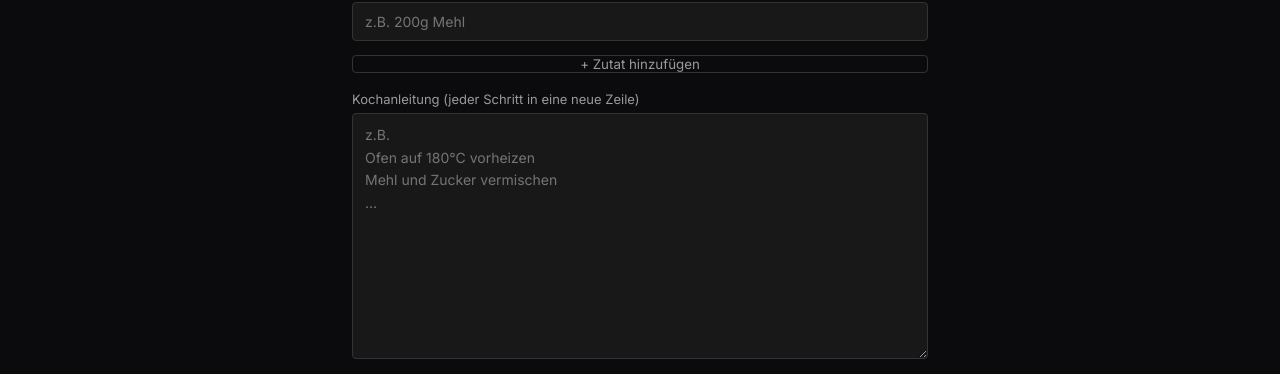
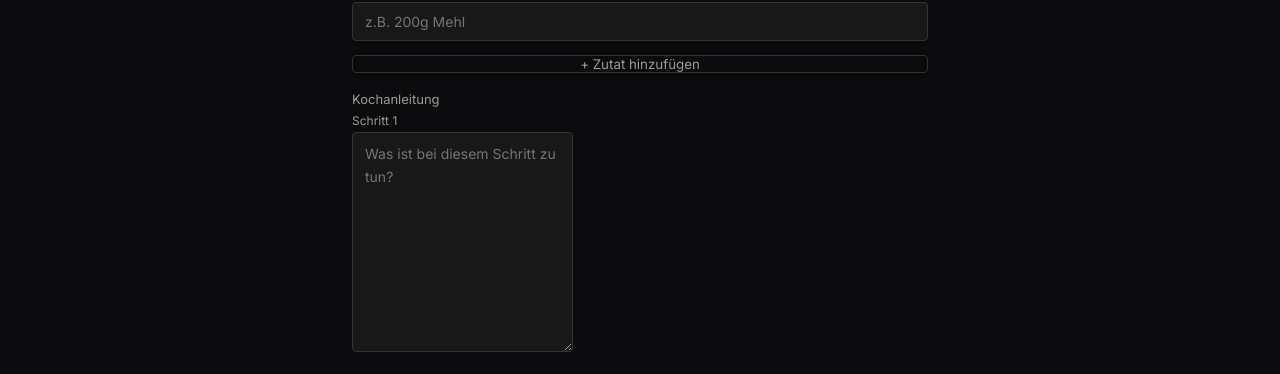
Before and after one commit to Larsemann90/Topfkino, a React (Vite) app: page /kochapp/einreichen in a window 1280 px wide. Shown: the part 520-894 px from the top of the page. Built offline with nearby package versions, Linux system fonts and the light colour scheme; no server answers.

Commit message:
Add files via upload

```diff
--- a/src/components/RecipeForm.jsx
+++ b/src/components/RecipeForm.jsx
@@ -9,9 +9,19 @@ export default function RecipeForm({ initial, onSave, saving, submitLabel }) {
   const [ingredients, setIngredients] = useState(
     initial?.ingredients?.length ? initial.ingredients : ['']
   )
-  const [stepsText, setStepsText] = useState(
-    initial?.steps?.length ? initial.steps.join('\n') : ''
+  const [steps, setSteps] = useState(
+    initial?.steps?.length ? initial.steps : ['']
   )
+
+  function updateStep(i, value) {
+    setSteps((list) => list.map((item, idx) => (idx === i ? value : item)))
+  }
+  function addStep() {
+    setSteps((list) => [...list, ''])
+  }
+  function removeStep(i) {
+    setSteps((list) => list.filter((_, idx) => idx !== i))
+  }
 
   function updateIngredient(i, value) {
     setIngredients((list) => list.map((item, idx) => (idx === i ? value : item)))
@@ -31,10 +41,7 @@ export default function RecipeForm({ initial, onSave, saving, submitLabel }) {
       category: category || null,
       image_url: imageUrl.trim() || null,
       ingredients: ingredients.map((i) => i.trim()).filter(Boolean),
-      steps: stepsText
-        .split('\n')
-        .map((s) => s.trim())
-        .filter(Boolean),
+      steps: steps.map((s) => s.trim()).filter(Boolean),
     })
   }
 
@@ -83,14 +90,24 @@ export default function RecipeForm({ initial, onSave, saving, submitLabel }) {
       </div>
 
       <div className="form-field">
-        <label>Kochanleitung (jeder Schritt in eine neue Zeile)</label>
-        <textarea
-          required
-          rows={10}
-          placeholder={'z.B.\nOfen auf 180°C vorheizen\nMehl und Zucker vermischen\n…'}
-          value={stepsText}
-          onChange={(e) => setStepsText(e.target.value)}
-        />
+        <label>Kochanleitung</label>
+        {steps.map((step, i) => (
+          <div key={i} style={{ marginBottom: 10 }}>
+            <div style={{ fontSize: 12, color: 'var(--text-dim)', marginBottom: 4 }}>Schritt {i + 1}</div>
+            <div className="ingredient-row" style={{ alignItems: 'flex-start' }}>
+              <textarea
+                rows={4}
+                placeholder="Was ist bei diesem Schritt zu tun?"
+                value={step}
+                onChange={(e) => updateStep(i, e.target.value)}
+              />
+              {steps.length > 1 && (
+                <button type="button" className="icon-btn" onClick={() => removeStep(i)}>–</button>
+              )}
+            </div>
+          </div>
+        ))}
+        <button type="button" className="icon-btn" onClick={addStep}>+ Nächster Schritt</button>
       </div>
 
       <button className="btn-primary" type="submit" disabled={saving}>
```
